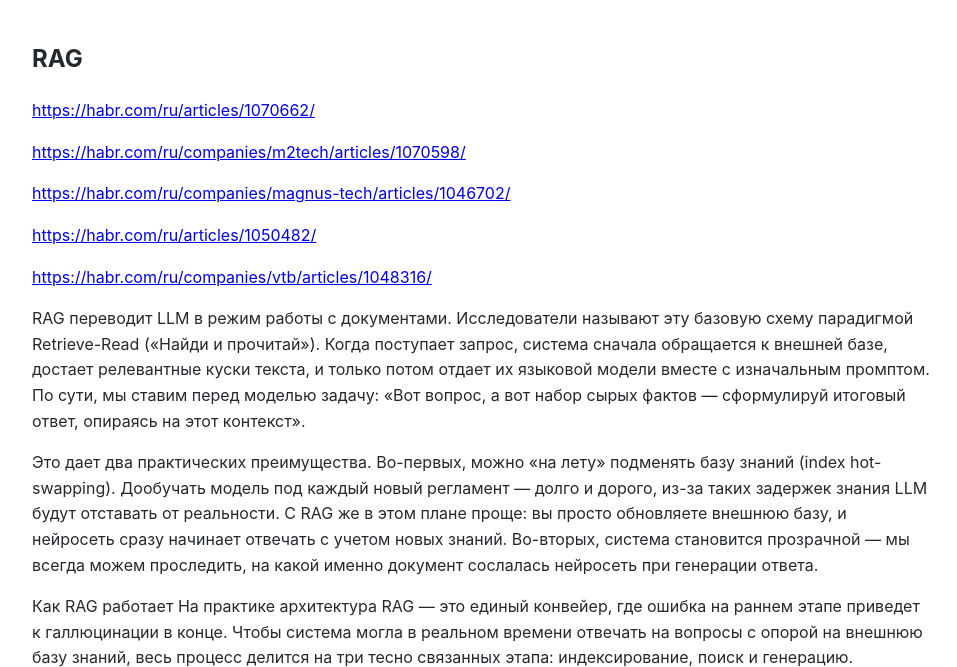
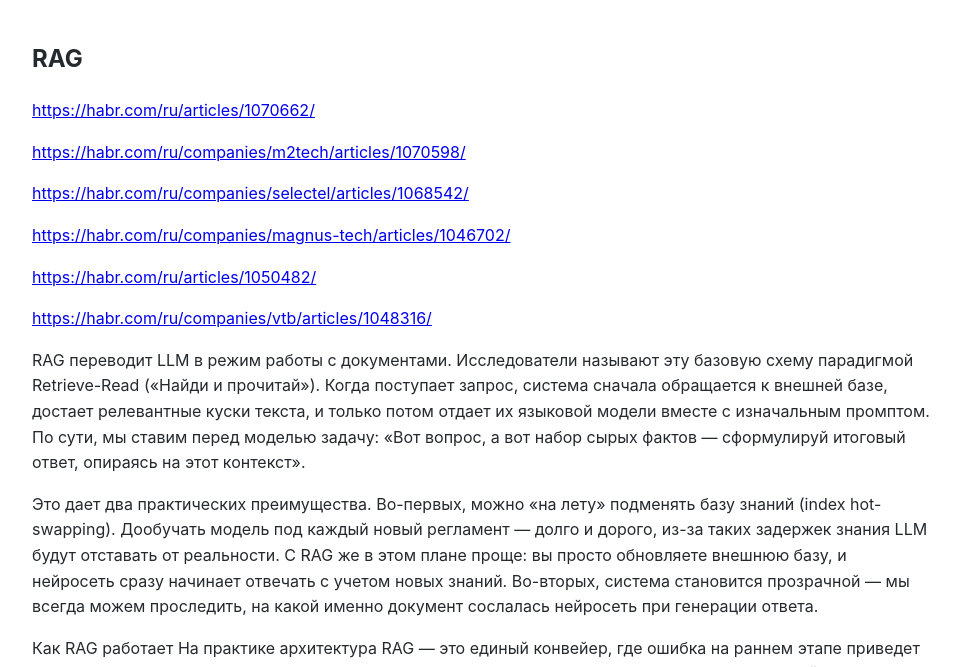
Before and after one commit to Michael-Lubinsky/michael-lubinsky.github.com, a Jekyll site: the page built from ml/rag.md, in a window 1280 px wide and 900 px high, cut to the strip 0-667 px from the top of the window. Shown: the whole strip, without its empty margins (158-1115 px from the left). Built offline with Jekyll 4.4.1, drawn with Linux system fonts in a browser that asks for light colours; our own code applies the rules of GitHub Pages for plain Markdown files.

Commit message:
Update rag.md

```diff
--- a/ml/rag.md
+++ b/ml/rag.md
@@ -4,6 +4,7 @@
 
 <https://habr.com/ru/companies/m2tech/articles/1070598/>
 
+<https://habr.com/ru/companies/selectel/articles/1068542/>
 
 
 <https://habr.com/ru/companies/magnus-tech/articles/1046702/>
```
